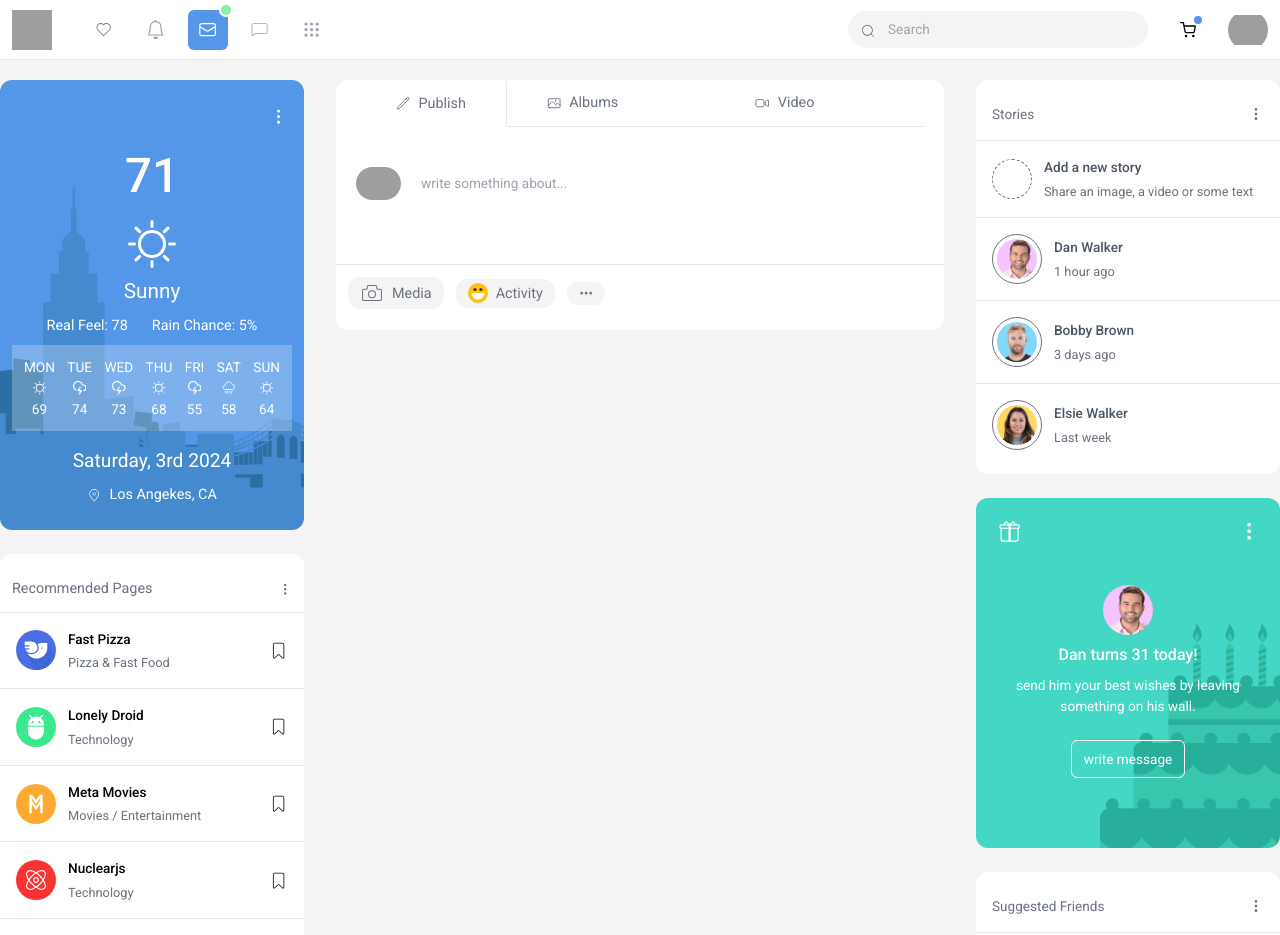
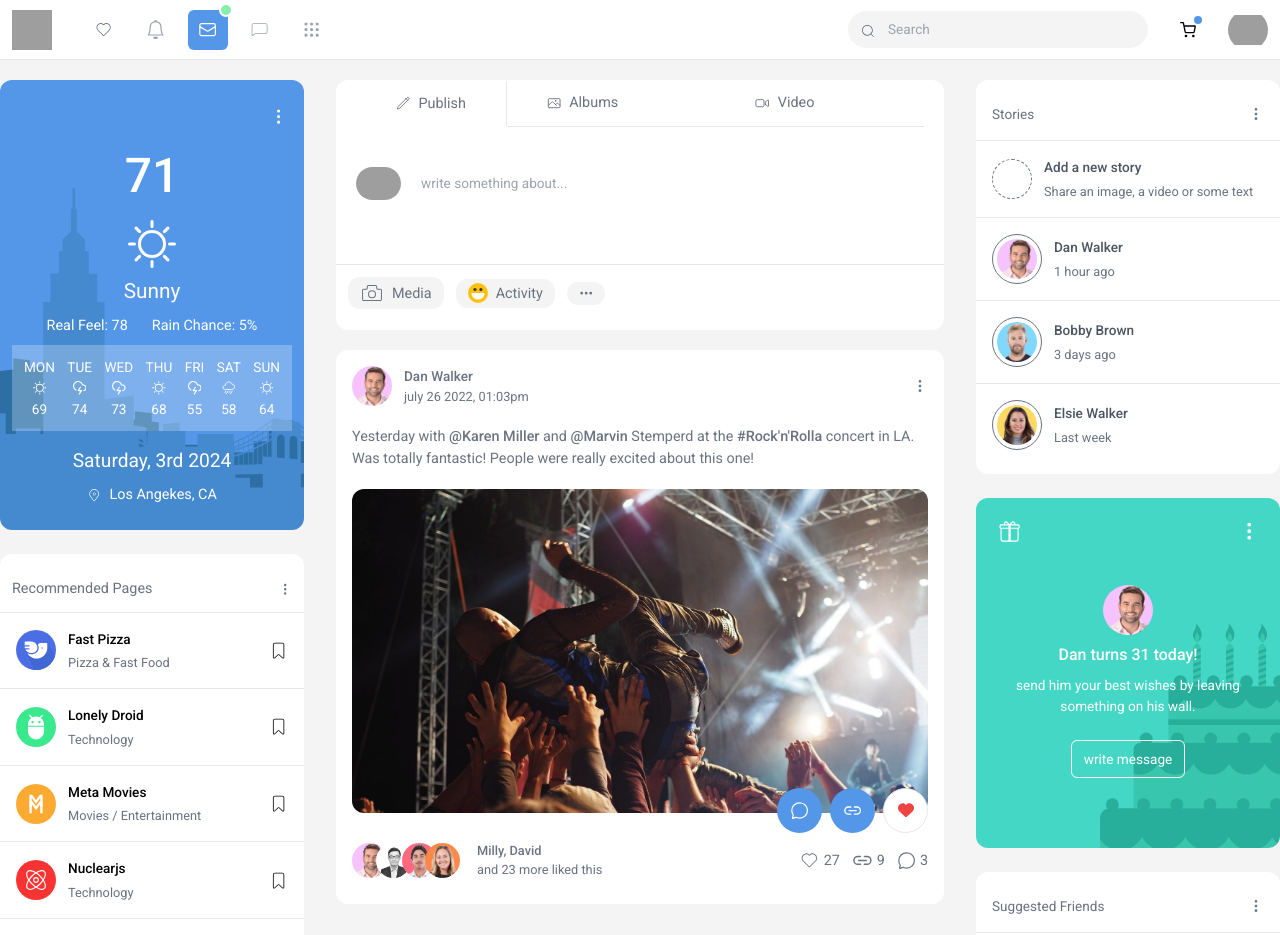
Before and after one commit to Vader4k/friends, a React (Vite) app: page / in a window 1280 px wide. Shown: the top 935 px of the page. Built offline with nearby package versions, Linux system fonts and the light colour scheme; grey boxes are pictures that could not be loaded.

Commit message:
created the first post

```diff
--- a/src/pages/Home.jsx
+++ b/src/pages/Home.jsx
@@ -1,15 +1,17 @@
 import { Link } from "react-router-dom"
-import { HiOutlinePencil, HiOutlinePhoto  } from "react-icons/hi2";
-import { IoVideocamOutline } from "react-icons/io5";
-import { CiCamera } from "react-icons/ci";
+import { HiOutlinePencil, HiOutlinePhoto } from "react-icons/hi2";
+import { IoVideocamOutline, IoChatbubbleOutline, IoLinkOutline } from "react-icons/io5";
+import { CiCamera, CiHeart } from "react-icons/ci";
 import { BsThreeDots } from "react-icons/bs";
+import { HiOutlineDotsVertical } from "react-icons/hi";
+import { FaHeart } from "react-icons/fa6";
 
-import { jenna, smile} from '../assets'
+import { jenna, smile, dan, david, edward, milly, daniel, elise, gaelle, nelly, stella, bobby, postImg1, postImg2, postImg3, postImg4, postImg5, postImg6, postImg7 } from '../assets'
 
 const Home = () => {
   return (
-    <section className="w-full flex flex-col gap-5">
-      {/* Post */}
+    <section className="w-full flex flex-col gap-5 text-gray-500">
+      {/* UPLOAD */}
       <div className="w-full h-[250px] bg-white rounded-xl text-gray-500">
         <div className=" w-full flex items-center justify-between px-5">
           <div className="flex items-center gap-2 text-[0.9rem] border-r py-3 px-10">
@@ -48,6 +50,77 @@ const Home = () => {
           </div>
         </div>
       </div>
+
+      {/* POSTS */}
+      <div className="w-full bg-white flex flex-col gap-5 p-4 rounded-xl">
+        <div className="flex items-center justify-between">
+          <div className="flex items-center gap-3">
+            <img src={dan} alt="dan" className="w-[40px] rounded-full"/>
+            <div className="flex flex-col gap-0 ">
+              <h1 className="text-[0.85rem] font-medium">Dan Walker</h1>
+              <p className="text-[0.8rem]">july 26 2022, 01:03pm</p>
+            </div>
+          </div>
+          <div>
+            <HiOutlineDotsVertical />
+          </div>
+        </div>
+
+        {/* article */}
+        <p className="text-[0.9rem]">
+        Yesterday with <span className="font-medium">@Karen Miller</span> and <span className="font-medium">@Marvin </span>Stemperd at the <span className="font-medium">#Rock'n'Rolla</span> concert in LA. Was totally fantastic! People were really excited about this one!
+        </p>
+
+        {/* image */}
+        <img src={postImg1} alt="image-1" className="rounded-xl"/>
+
+        {/* INTERRACTIONS */}
+        <div className="flex items-center w-full relative justify-between py-2">
+          <div className="flex items-center gap-[90px]">
+            <div className="flex items-center gap-3 relative">
+              <img src={dan} alt="dan" className="w-[35px] h-[35px] rounded-full"/>
+              <img src={david} alt="david" className="w-[35px] h-[35px] rounded-full absolute left-6"/>
+              <img src={edward} alt="ed" className="w-[35px] h-[35px] rounded-full absolute left-[50px]"/>
+              <img src={milly} alt="milly" className="w-[35px] h-[35px] rounded-full absolute left-[73px]"/>
+            </div>
+
+            <div className="flex flex-col gap=0">
+              <h1 className="text-[0.8rem] font-medium">Milly, David</h1>
+              <p className="text-[0.8rem]">and 23 more liked this</p>
+            </div>
+          </div>
+
+          <div className="flex items-center gap-3 text-[0.9rem]">
+            <div className="flex items-center gap-1">
+              <CiHeart className="text-[1.3rem]"/>
+              <p>27</p>
+            </div>
+
+            <div className="flex items-center gap-1">
+              <IoLinkOutline className="text-[1.3rem]"/>
+              <p>9</p>
+            </div>
+
+            <div className="flex items-center gap-1">
+              <IoChatbubbleOutline className="text-[1.2rem]"/>
+              <p>3</p>
+            </div>
+          </div>
+
+          {/* custom buttons */}
+          <div className="flex items-center gap-2 absolute bottom-[55px] right-0">
+            <div className="w-[45px] h-[45px] bg-customBlue rounded-full flex items-center justify-center text-white">
+              <IoChatbubbleOutline className="text-[1.2rem]"/>
+            </div>
+            <div className="w-[45px] h-[45px] bg-customBlue rounded-full flex items-center justify-center text-white">
+              <IoLinkOutline className="text-[1.2rem]"/>
+            </div>
+            <div className="peer w-[45px] h-[45px] bg-white rounded-full flex items-center justify-center border text-red-500 hover:bg-red-500 hover:text-white ">
+              <FaHeart/>
+            </div>
+          </div>
+        </div>
+      </div>
     </section>
   )
 }
```
